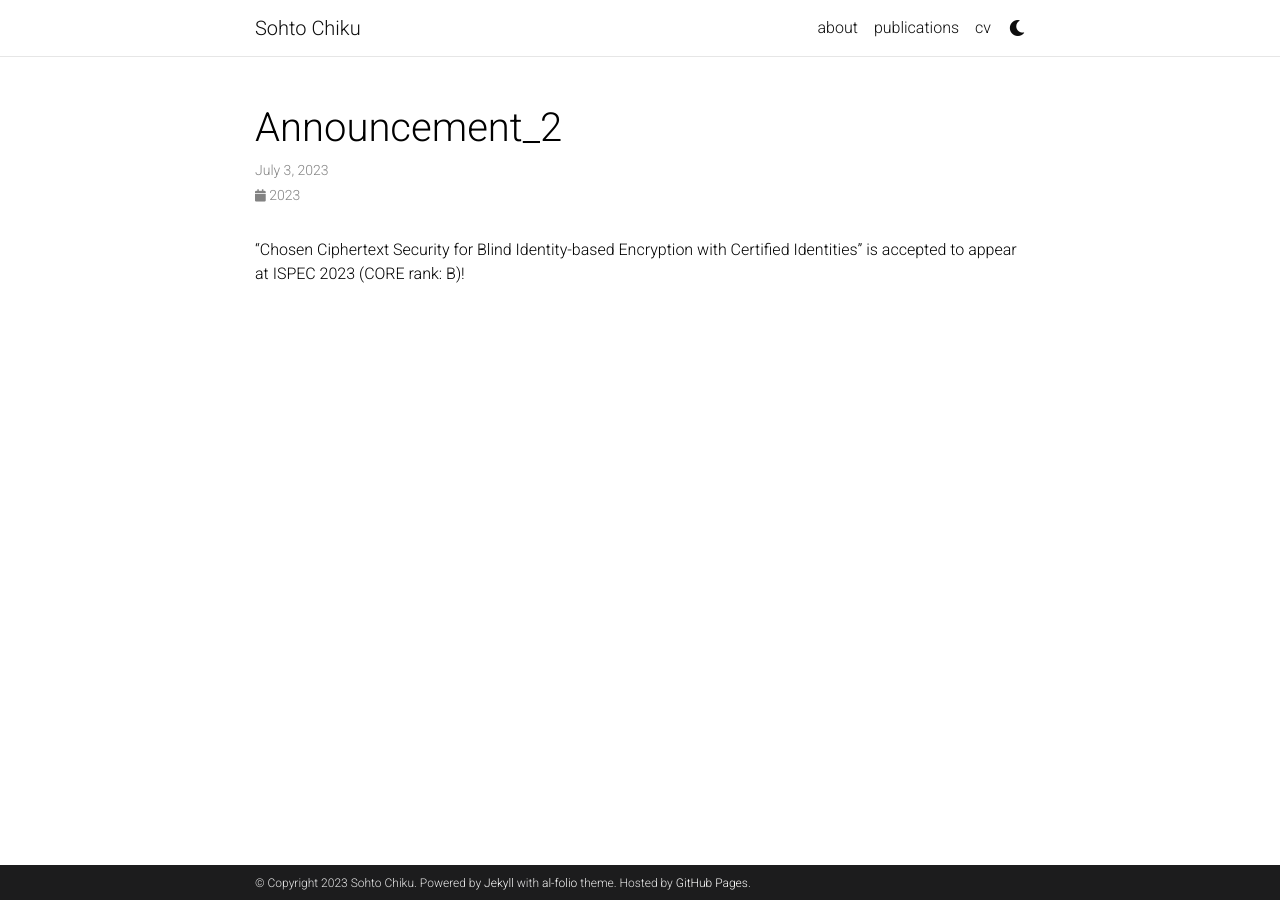
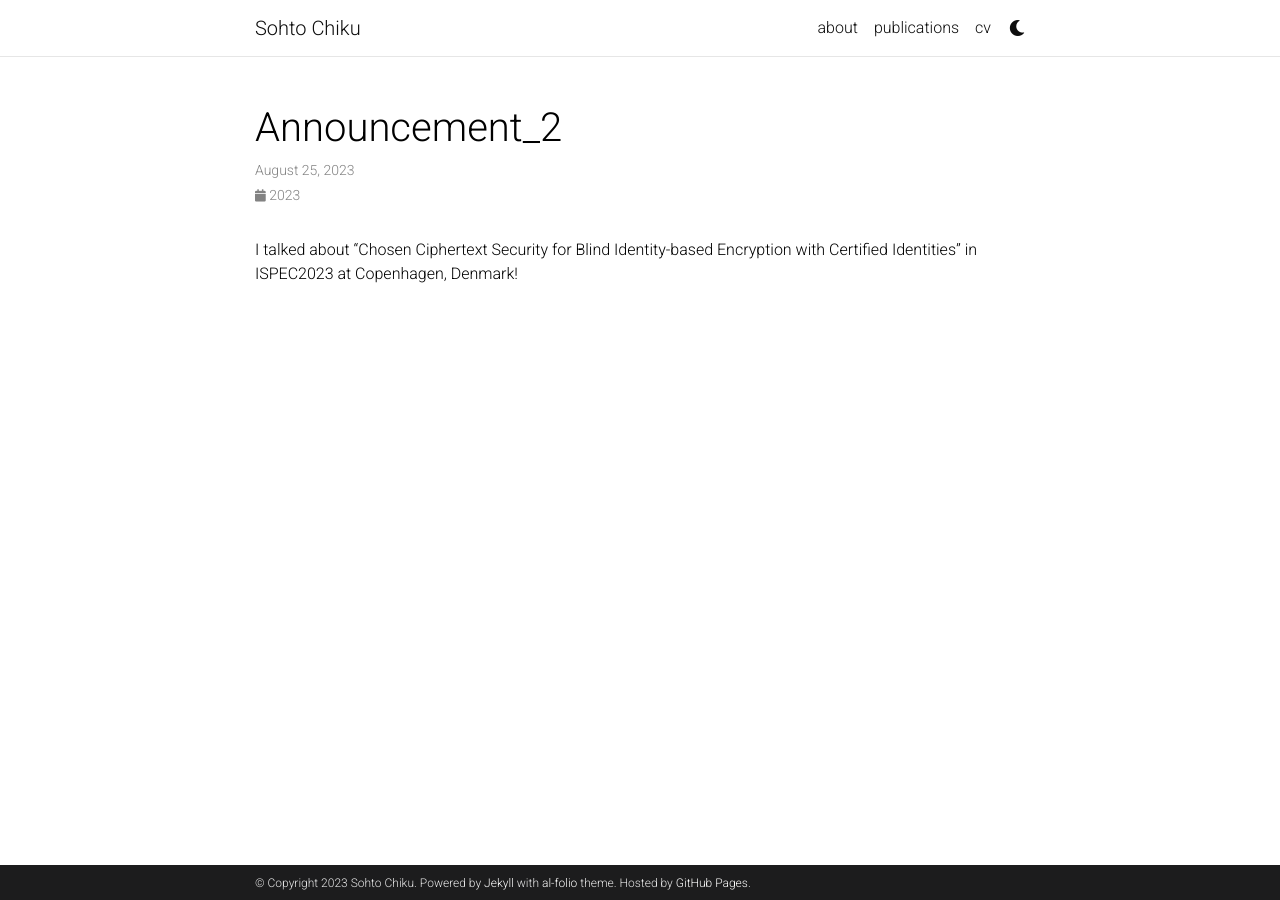
Before and after one commit to csort99/csort99.github.io, a Jekyll site: the page built from _news/announcement_2.md, in a window 1280 px wide. Built offline with Jekyll 4.4.1, drawn with Linux system fonts in a browser that asks for light colours; comment, search, counter and statistics services are not loaded; a style sheet for code colours, icons or effects is not loaded.

Commit message:
Update announcement_2.md

```diff
--- a/_news/announcement_2.md
+++ b/_news/announcement_2.md
@@ -1,7 +1,7 @@
 ---
 layout: post
-date: 2023-07-03
+date: 2023-08-25
 inline: true
 ---
 
-"Chosen Ciphertext Security for Blind Identity-based Encryption with Certified Identities" is accepted to appear at ISPEC 2023 (CORE rank: B)! <!--See the full paper [here](https://eprint.iacr.org/2022/141.pdf)-->
+I talked about "Chosen Ciphertext Security for Blind Identity-based Encryption with Certified Identities" in ISPEC2023 at Copenhagen, Denmark! <!--See the full paper [here](https://eprint.iacr.org/2022/141.pdf)-->
```
